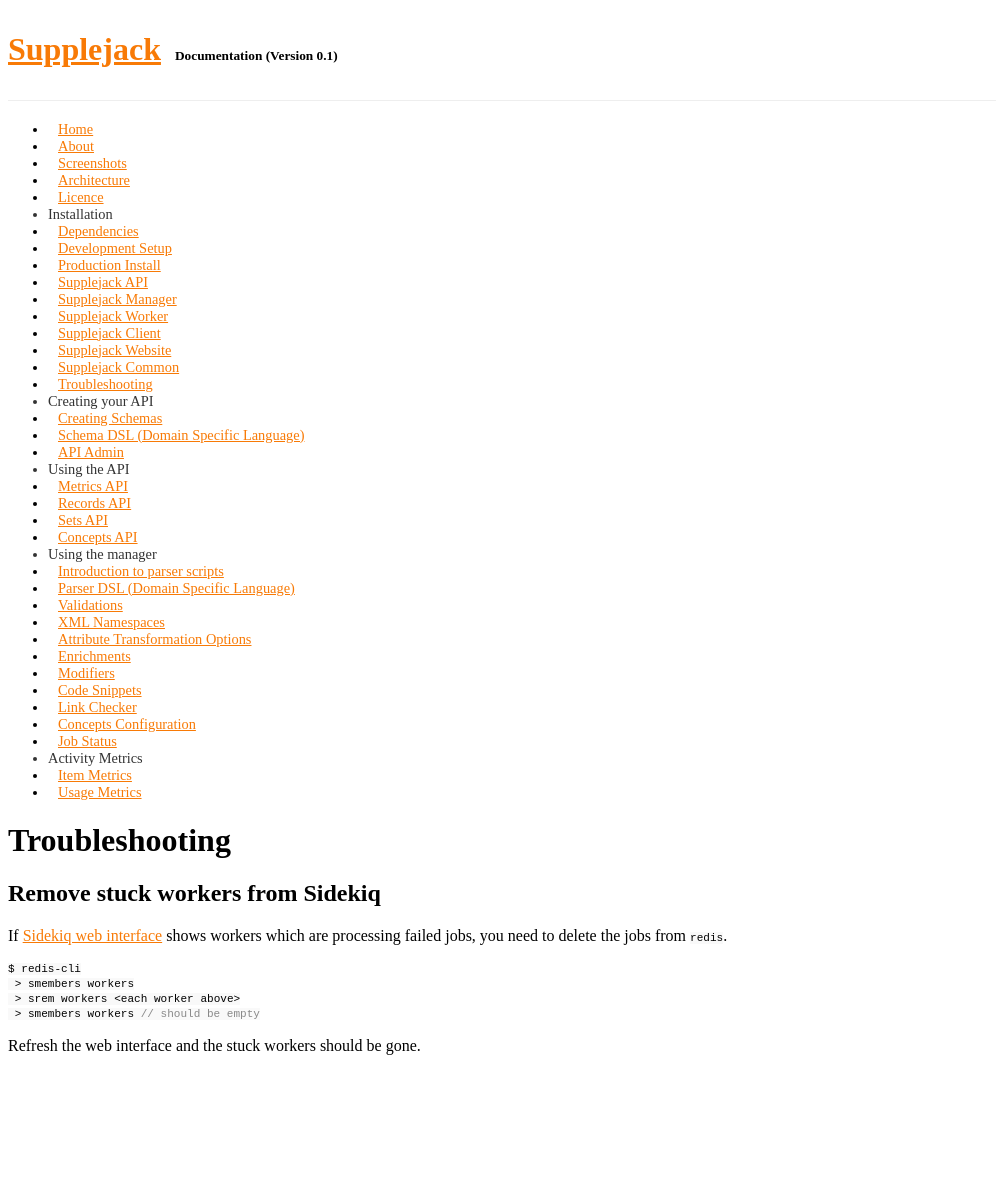
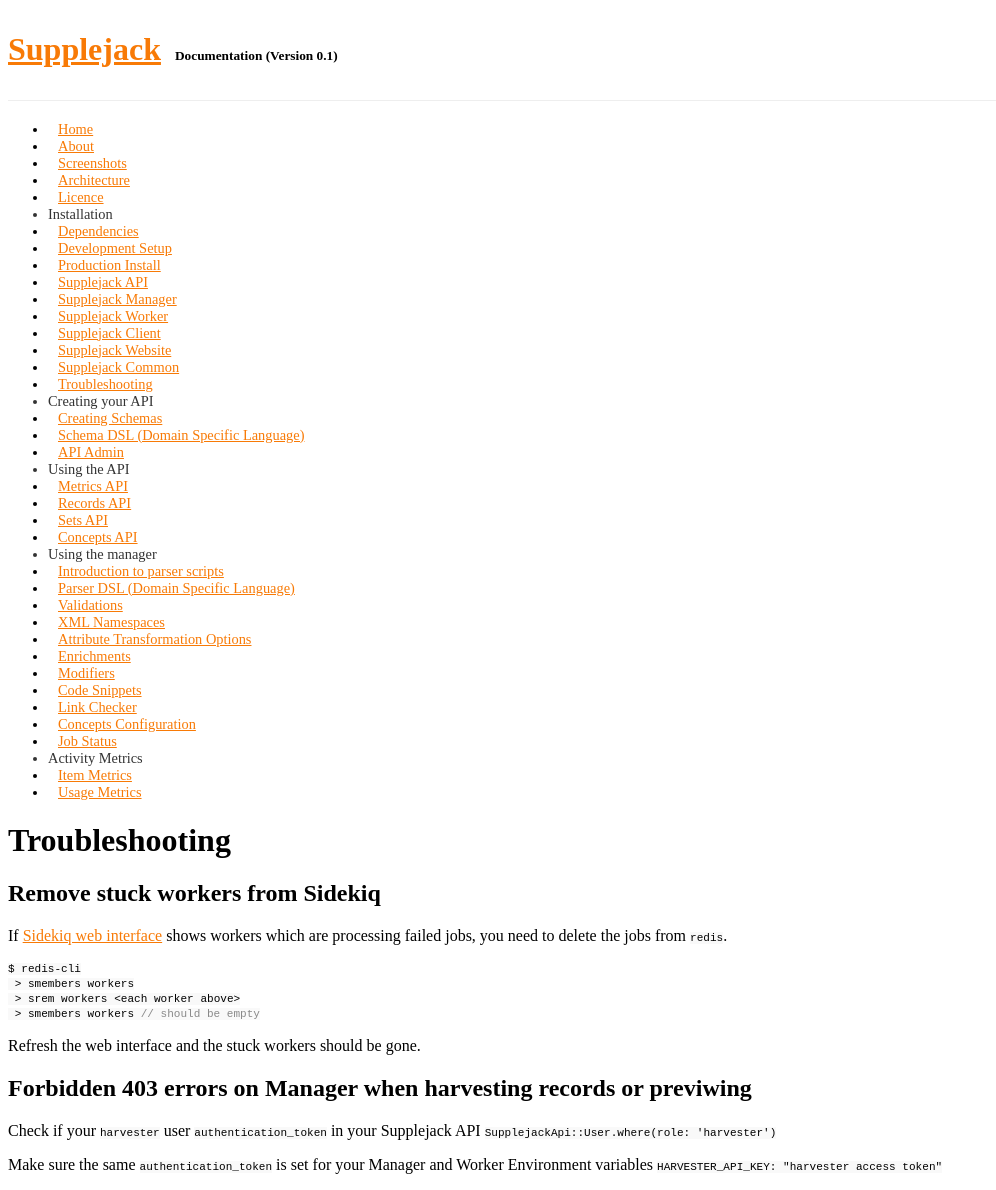
Before and after one commit to DigitalNZ/supplejack, a Jekyll site: the page built from _posts/2014-05-21-troubleshooting.md, in a window 1280 px wide. Shown: the whole page, without its empty margins (0-996 px from the left). Built offline with Jekyll 4.4.1, drawn with Linux system fonts in a browser that asks for light colours; Markdown is read by kramdown in place of the engine named in the settings; a style sheet for code colours, icons or effects is not loaded; before the commit the page ends 1071 px from its top, so only the background shows below that.

Commit message:
Update 2014-05-21-troubleshooting.md
Forbidden 403 errors on Manager when harvesting records or previwing

````diff
--- a/_posts/2014-05-21-troubleshooting.md
+++ b/_posts/2014-05-21-troubleshooting.md
@@ -18,3 +18,11 @@
 ```
 
 Refresh the web interface and the stuck workers should be gone.
+
+## Forbidden 403 errors on Manager when harvesting records or previwing
+
+Check if your `harvester` user `authentication_token` in your Supplejack API
+`SupplejackApi::User.where(role: 'harvester')`
+
+Make sure the same `authentication_token` is set for your Manager and Worker Environment variables
+`HARVESTER_API_KEY: "harvester access token"`
````
